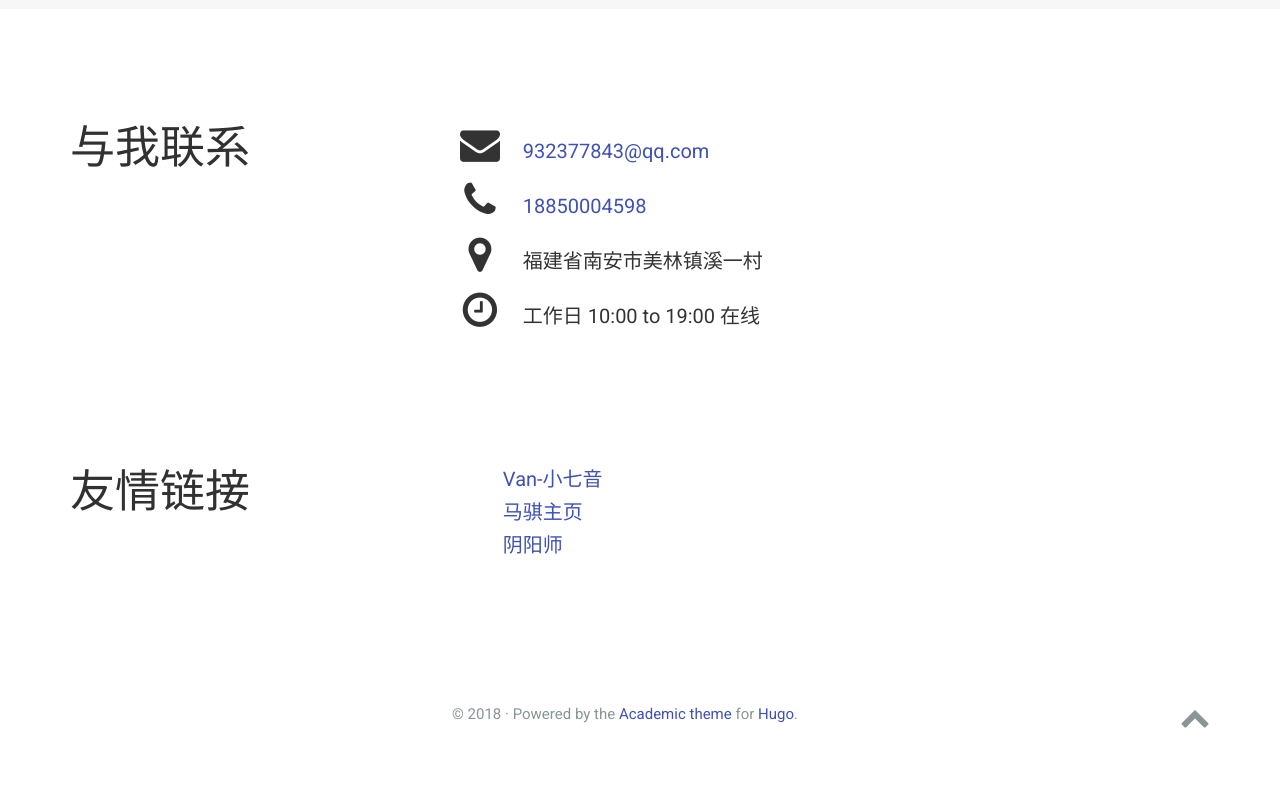
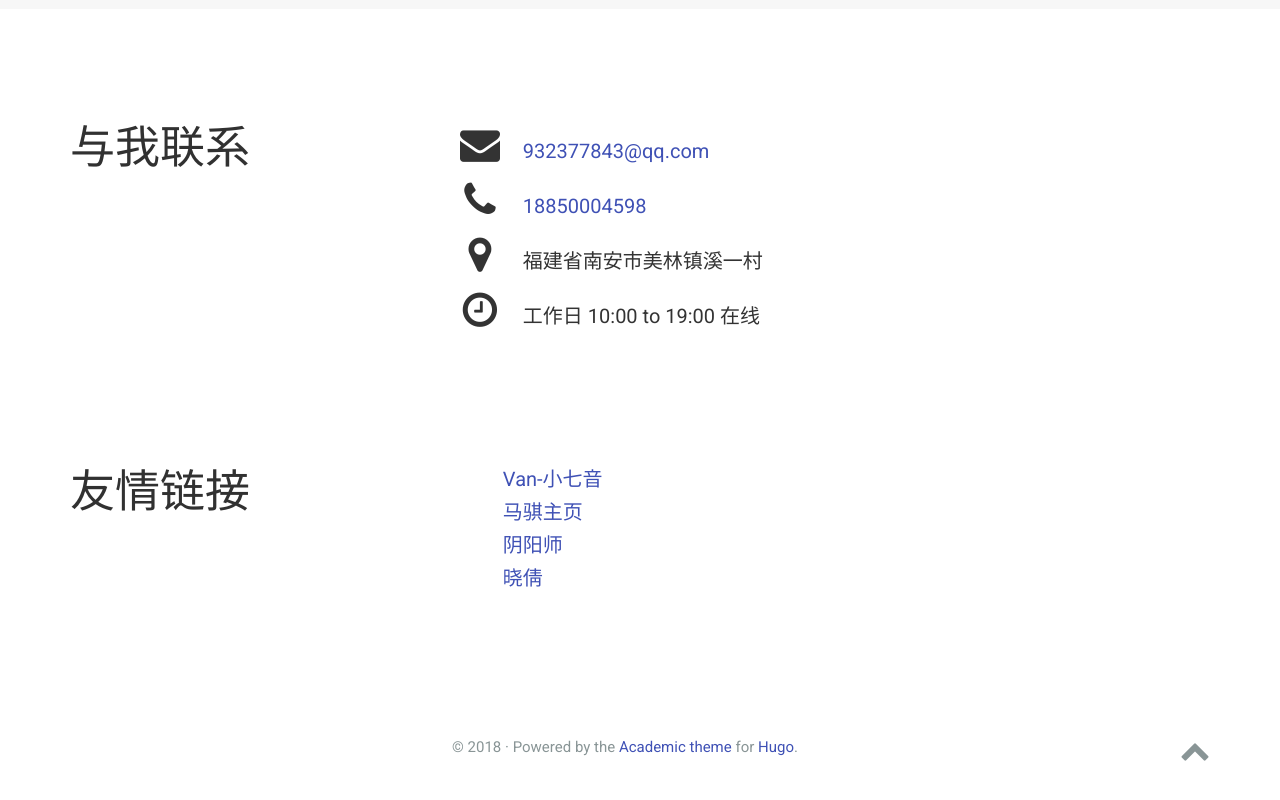
Before and after one commit to hunghuiting/hunghuiting.github.io, a plain HTML site: page index.html in a window 1280 px wide. Shown: the part 5162-5962 px from the top of the page. Drawn offline with nearby package versions, Linux system fonts and the light colour scheme; some icons are missing.

Commit message:
Update index.html

```diff
--- a/index.html
+++ b/index.html
@@ -1194,7 +1194,10 @@ url('/img/headers/bubbles-wide.jpg');
        <a href="https://cccyyyhhh.github.io/">阴阳师</a>
       </li>
 
+<li>
 
+       <a href="https://huxiaoqian666.github.io/">晓倩</a>
+      </li>
 
 
     </ul>
```
